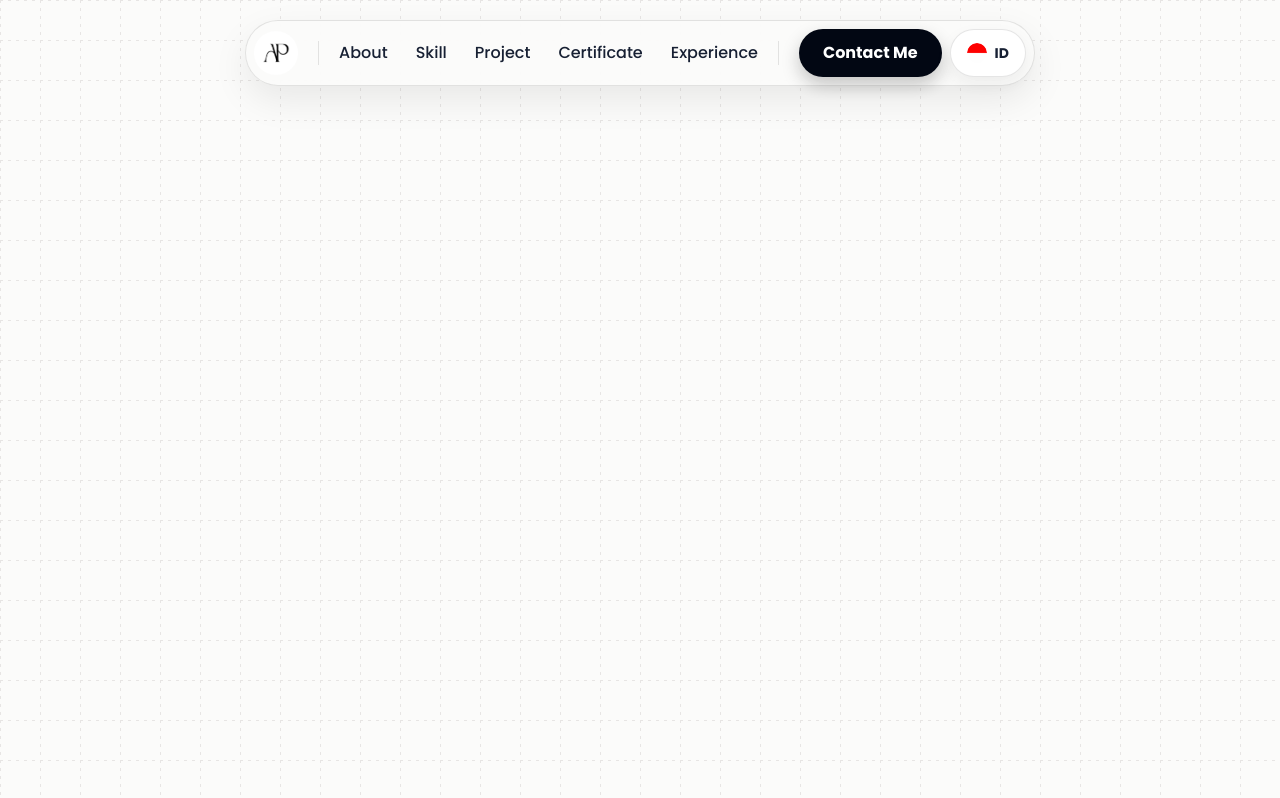
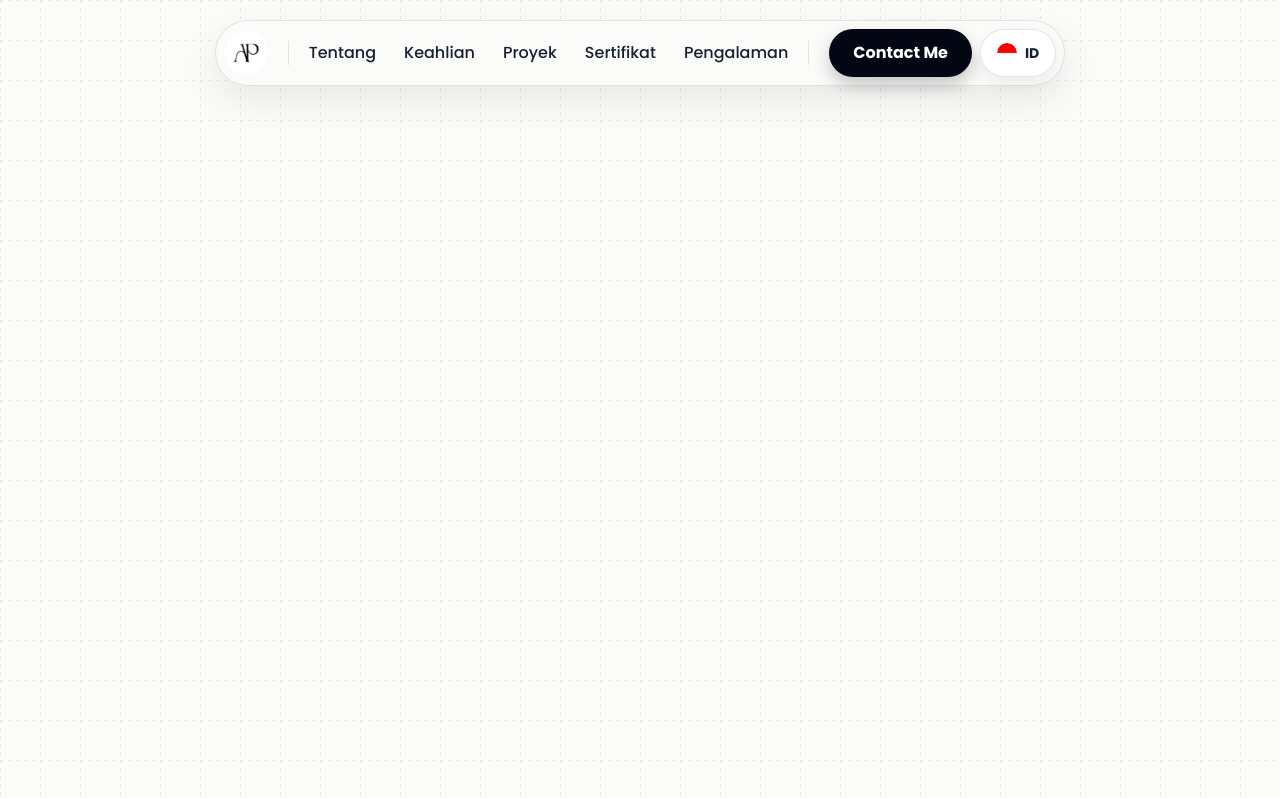
Before and after one commit to aryaprtm11/profil-porto, a Next.js app: page /project/personal-portfolio in a window 1280 px wide. Shown: the top 798 px of the page. Built offline with nearby package versions, Linux system fonts and the light colour scheme.

Commit message:
Add Social Media

```diff
--- /dev/null
+++ b/app/components/LocalizedNavLinks.tsx
@@ -0,0 +1,35 @@
+"use client";
+
+import Link from "next/link";
+import { navItems } from "../data";
+import { homeCopy } from "../data/translations";
+import { useLanguage } from "./LanguageContext";
+
+type LocalizedNavLinksProps = {
+  hrefPrefix?: string;
+  className?: string;
+  itemClassName?: string;
+};
+
+export default function LocalizedNavLinks({
+  hrefPrefix = "",
+  className = "hidden items-center gap-5 text-sm font-medium text-[#172033] lg:gap-7 lg:text-base md:flex",
+  itemClassName = "transition-colors hover:text-[#ff5a1f]",
+}: LocalizedNavLinksProps) {
+  const { language } = useLanguage();
+  const copy = homeCopy[language];
+
+  return (
+    <div className={className}>
+      {navItems.map((item) => (
+        <Link
+          key={item.href}
+          href={`${hrefPrefix}${item.href}`}
+          className={itemClassName}
+        >
+          {copy.nav[item.key]}
+        </Link>
+      ))}
+    </div>
+  );
+}
--- a/app/data/index.ts
+++ b/app/data/index.ts
@@ -3,9 +3,11 @@ export { experiences } from "./experiences";
 export { navItems } from "./nav";
 export { getProjectDetail, projectDetails } from "./project-details";
 export { projects } from "./projects";
+export { socials } from "./socials";
 export { skills } from "./skills";
 export type {
   DetailTagIcon,
   ProjectDetail,
+  SocialIcon,
   StackIcon,
 } from "./types";
--- /dev/null
+++ b/app/data/socials.ts
@@ -0,0 +1,28 @@
+import type { SocialIcon } from "./types";
+
+export const socials: {
+  label: string;
+  href: string;
+  icon: SocialIcon;
+}[] = [
+  {
+    label: "GitHub",
+    href: "https://github.com/",
+    icon: "github",
+  },
+  {
+    label: "LinkedIn",
+    href: "https://www.linkedin.com/",
+    icon: "linkedin",
+  },
+  {
+    label: "Instagram",
+    href: "https://www.instagram.com/",
+    icon: "instagram",
+  },
+  {
+    label: "Email",
+    href: "mailto:arya@example.com",
+    icon: "email",
+  },
+];
--- a/app/data/translations.ts
+++ b/app/data/translations.ts
@@ -4,8 +4,16 @@ type HomeCopy = {
   nav: Record<NavKey, string>;
   contactButton: string;
   viewCertificate: string;
+  heroTitle: string;
+  heroDescription: string;
   aboutTitle: string;
   aboutDescription: string;
+  aboutFocusTitle: string;
+  aboutFocusDescription: string;
+  aboutApproachTitle: string;
+  aboutApproachDescription: string;
+  aboutGoalTitle: string;
+  aboutGoalDescription: string;
   skillsTitle: string;
   skillsDescription: string;
   projectsTitle: string;
@@ -22,27 +30,39 @@ type HomeCopy = {
 export const homeCopy: Record<Language, HomeCopy> = {
   id: {
     nav: {
-      about: "About",
-      skills: "Skill",
-      projects: "Project",
-      certificate: "Certificate",
-      experience: "Experience",
+      about: "Tentang",
+      skills: "Keahlian",
+      projects: "Proyek",
+      certificate: "Sertifikat",
+      experience: "Pengalaman",
     },
     contactButton: "Contact Me",
     viewCertificate: "View Certificate",
-    aboutTitle: "About Arya Pratama",
+    heroTitle: "Halo, Saya Arya Pratama",
+    heroDescription:
+      "Saya membangun tampilan website yang clean, responsif, dan nyaman digunakan di berbagai perangkat.",
+    aboutTitle: "Tentang Arya Pratama",
     aboutDescription:
       "Saya adalah web developer yang berfokus pada pembuatan tampilan website yang rapi, responsif, dan mudah digunakan. Saya senang membangun pengalaman digital dengan struktur yang jelas, detail visual yang konsisten, dan performa yang nyaman di berbagai perangkat.",
-    skillsTitle: "Skill",
+    aboutFocusTitle: "Focus",
+    aboutFocusDescription:
+      "Membangun interface yang rapi, responsif, dan mudah dipahami pengguna.",
+    aboutApproachTitle: "Approach",
+    aboutApproachDescription:
+      "Memulai dari struktur konten, menjaga konsistensi visual, lalu memastikan hasilnya nyaman digunakan.",
+    aboutGoalTitle: "Goal",
+    aboutGoalDescription:
+      "Membuat website yang bukan hanya terlihat baik, tetapi juga terasa jelas dan berguna.",
+    skillsTitle: "Keahlian",
     skillsDescription:
       "Beberapa teknologi dan tools yang saya gunakan untuk membangun website yang responsif, terstruktur, dan nyaman digunakan.",
-    projectsTitle: "Project",
+    projectsTitle: "Proyek",
     projectsDescription:
       "Beberapa project yang saya kerjakan untuk melatih kemampuan membangun tampilan website yang rapi, responsif, dan sesuai kebutuhan pengguna.",
-    certificateTitle: "Certificate",
+    certificateTitle: "Sertifikat",
     certificateDescription:
       "Kumpulan sertifikat dan catatan belajar yang mendukung proses saya dalam mengembangkan kemampuan web development secara konsisten.",
-    experienceTitle: "Experience",
+    experienceTitle: "Pengalaman",
     experienceDescription:
       "Pengalaman saya terbentuk dari proses mengerjakan project web secara langsung, mulai dari menyusun tampilan, membangun komponen, sampai menjaga hasil akhir tetap responsif dan mudah digunakan.",
     contactTitle: "Tertarik membuat sesuatu yang clean dan berguna?",
@@ -60,9 +80,21 @@ export const homeCopy: Record<Language, HomeCopy> = {
     },
     contactButton: "Contact Me",
     viewCertificate: "View Certificate",
+    heroTitle: "Hello, I'm Arya Pratama",
+    heroDescription:
+      "I build clean, responsive, and comfortable website interfaces across devices.",
     aboutTitle: "About Arya Pratama",
     aboutDescription:
       "I am a web developer focused on building clean, responsive, and easy-to-use website interfaces. I enjoy creating digital experiences with clear structure, consistent visual details, and comfortable performance across devices.",
+    aboutFocusTitle: "Focus",
+    aboutFocusDescription:
+      "Building interfaces that are clean, responsive, and easy for users to understand.",
+    aboutApproachTitle: "Approach",
+    aboutApproachDescription:
+      "Starting from content structure, maintaining visual consistency, and making sure the result feels comfortable to use.",
+    aboutGoalTitle: "Goal",
+    aboutGoalDescription:
+      "Creating websites that do not only look good, but also feel clear and useful.",
     skillsTitle: "Skills",
     skillsDescription:
       "Technologies and tools I use to build responsive, structured, and comfortable web experiences.",
--- a/app/data/types.ts
+++ b/app/data/types.ts
@@ -28,6 +28,8 @@ export type StackIcon =
   | "aws"
   | "gcp";
 
+export type SocialIcon = "github" | "linkedin" | "instagram" | "email";
+
 export type DetailTagIcon =
   | "next"
   | "tailwind"
--- a/app/page.tsx
+++ b/app/page.tsx
@@ -4,8 +4,8 @@ import localFont from "next/font/local";
 import Image from "next/image";
 import Link from "next/link";
 import type { IconType } from "react-icons";
-import { FaAws } from "react-icons/fa";
-import { FiExternalLink } from "react-icons/fi";
+import { FaAws, FaLinkedinIn } from "react-icons/fa";
+import { FiExternalLink, FiMail } from "react-icons/fi";
 import LanguageToggle from "./components/LanguageToggle";
 import { useLanguage } from "./components/LanguageContext";
 import {
@@ -13,7 +13,9 @@ import {
   experiences,
   navItems,
   projects,
+  socials,
   skills,
+  type SocialIcon,
   type StackIcon as SkillIcon,
 } from "./data";
 import {
@@ -28,7 +30,9 @@ import {
   SiExpress,
   SiFigma,
   SiGit,
+  SiGithub,
   SiGooglecloud,
+  SiInstagram,
   SiLaravel,
   SiMongodb,
   SiMysql,
@@ -75,6 +79,13 @@ const skillIcons: Record<
   vercel: { Icon: SiVercel, className: "text-black" },
   aws: { Icon: FaAws, className: "text-[#FF9900]" },
   gcp: { Icon: SiGooglecloud, className: "text-[#4285F4]" },
+};
+
+const socialIcons: Record<SocialIcon, IconType> = {
+  github: SiGithub,
+  linkedin: FaLinkedinIn,
+  instagram: SiInstagram,
+  email: FiMail,
 };
 
 function SkillIconMark({ icon }: { icon: SkillIcon }) {
@@ -241,17 +252,33 @@ export default function Home() {
       </header>
 
       <main className="relative z-10 mx-auto max-w-6xl px-6 pt-24 sm:pt-28">
-        <section
-          id="about"
-          className="grid min-h-[calc(100vh-88px)] scroll-mt-32 items-center gap-12 py-24 lg:grid-cols-[1.1fr_0.9fr]"
-        >
+        <section className="grid min-h-[calc(100vh-88px)] items-center gap-12 py-24 lg:grid-cols-[1.1fr_0.9fr]">
           <div className="order-2 max-w-3xl lg:order-1" data-scroll-reveal>
             <h1 className={`${varien.className} text-[42px] font-normal leading-[1.05] tracking-normal sm:text-[56px]`}>
-              {copy.aboutTitle}
+              {copy.heroTitle}
             </h1>
             <p className="mt-8 max-w-2xl text-base leading-7 text-black/60">
-              {copy.aboutDescription}
+              {copy.heroDescription}
             </p>
+            <div className="mt-7 flex flex-wrap items-center gap-3">
+              {socials.map((social) => {
+                const Icon = socialIcons[social.icon];
+                const isExternal = social.href.startsWith("http");
+
+                return (
+                  <a
+                    key={social.label}
+                    href={social.href}
+                    aria-label={social.label}
+                    target={isExternal ? "_blank" : undefined}
+                    rel={isExternal ? "noreferrer" : undefined}
+                    className="cursor-target inline-flex h-11 w-11 items-center justify-center rounded-full border border-black/10 bg-white text-black shadow-[0_8px_18px_rgba(0,0,0,0.06)] transition-all hover:-translate-y-0.5 hover:bg-black hover:text-white"
+                  >
+                    <Icon aria-hidden="true" className="h-5 w-5" />
+                  </a>
+                );
+              })}
+            </div>
           </div>
           <div
             className="relative order-1 mx-auto -mb-24 -mt-28 h-[520px] w-full max-w-sm overflow-visible sm:h-[600px] lg:order-2 lg:mr-0 lg:-mb-0 lg:-mt-36 lg:h-[760px] lg:max-w-lg"
@@ -266,6 +293,56 @@ export default function Home() {
               fov={15}
               ropeLength={2.25}
             />
+          </div>
+        </section>
+
+        <section id="about" className="scroll-mt-32 py-24">
+          <div className="grid gap-10 border-y border-black/10 py-12 lg:grid-cols-[0.85fr_1.15fr] lg:py-16">
+            <div data-scroll-reveal>
+              <p className="font-mono text-sm font-bold uppercase text-[#ff5a1f]">
+                / Profile
+              </p>
+            <h1 className={`${varien.className} text-[42px] font-normal leading-[1.05] tracking-normal sm:text-[56px]`}>
+              {copy.aboutTitle}
+            </h1>
+            </div>
+            <div
+              className="space-y-8"
+              data-scroll-reveal
+              style={{ "--reveal-delay": "120ms" } as React.CSSProperties}
+            >
+              <p className="max-w-3xl text-lg leading-8 text-black/65">
+                {copy.aboutDescription}
+              </p>
+              <div className="divide-y divide-black/10 border-y border-black/10">
+                {[
+                  {
+                    title: copy.aboutFocusTitle,
+                    description: copy.aboutFocusDescription,
+                  },
+                  {
+                    title: copy.aboutApproachTitle,
+                    description: copy.aboutApproachDescription,
+                  },
+                  {
+                    title: copy.aboutGoalTitle,
+                    description: copy.aboutGoalDescription,
+                  },
+                ].map((item) => (
+                  <div
+                    key={item.title}
+                    className="grid gap-3 py-5 sm:grid-cols-[140px_1fr] sm:gap-8"
+                  >
+                    <p className="font-mono text-sm font-bold uppercase text-black/35">
+                      {item.title}
+                    </p>
+                    <p className="leading-7 text-black/60">
+                      {item.description}
+                    </p>
+                  </div>
+                ))}
+              </div>
+            </div>
           </div>
         </section>
 
--- a/app/project/[slug]/page.tsx
+++ b/app/project/[slug]/page.tsx
@@ -6,9 +6,9 @@ import type { CSSProperties } from "react";
 import type { IconType } from "react-icons";
 import { FiArrowLeft, FiExternalLink } from "react-icons/fi";
 import LanguageToggle from "../../components/LanguageToggle";
+import LocalizedNavLinks from "../../components/LocalizedNavLinks";
 import {
   getProjectDetail,
-  navItems,
   projectDetails,
   type DetailTagIcon,
   type ProjectDetail,
@@ -266,17 +266,7 @@ export default async function ProjectDetailPage({
             />
           </Link>
           <span aria-hidden="true" className="hidden h-6 w-px bg-black/10 md:block" />
-          <div className="hidden items-center gap-5 text-sm font-medium text-[#172033] lg:gap-7 lg:text-base md:flex">
-            {navItems.map((item) => (
-              <Link
-                key={item.href}
-                href={`/${item.href}`}
-                className="transition-colors hover:text-[#ff5a1f]"
-              >
-                {item.label}
-              </Link>
-            ))}
-          </div>
+          <LocalizedNavLinks hrefPrefix="/" />
           <span aria-hidden="true" className="hidden h-6 w-px bg-black/10 md:block" />
           <div className="flex items-center gap-2">
             <Link
```
